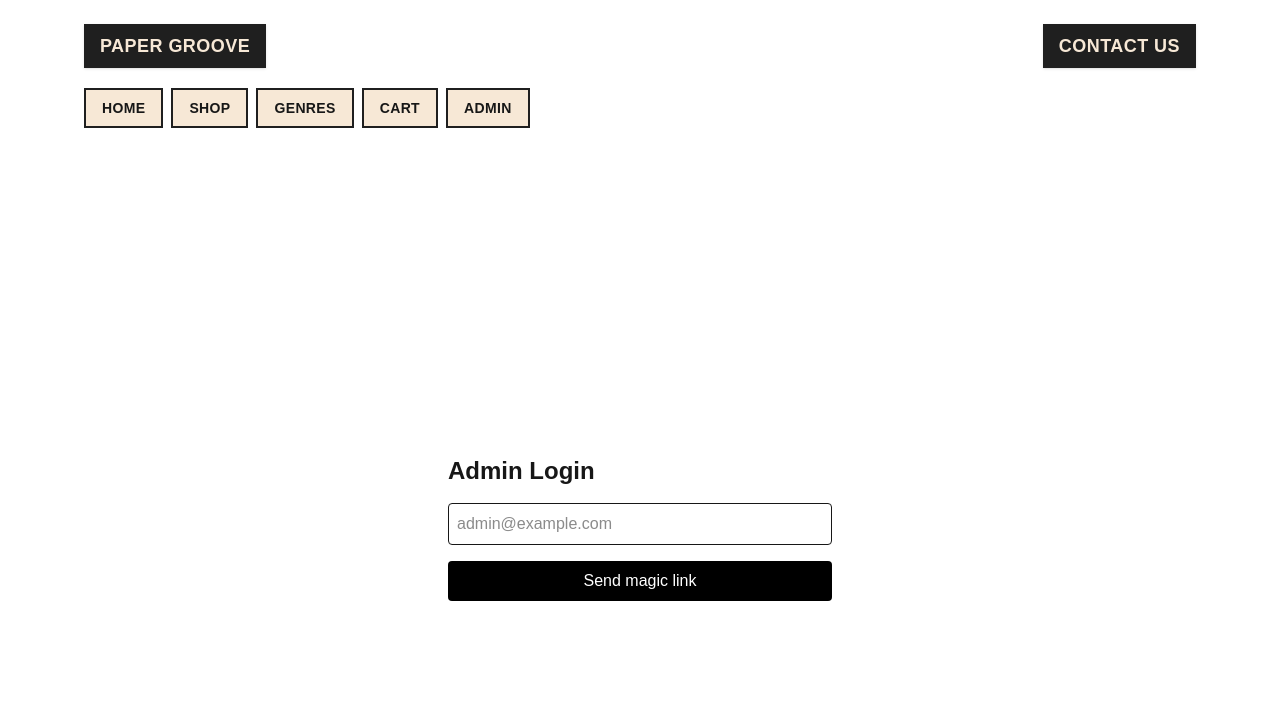
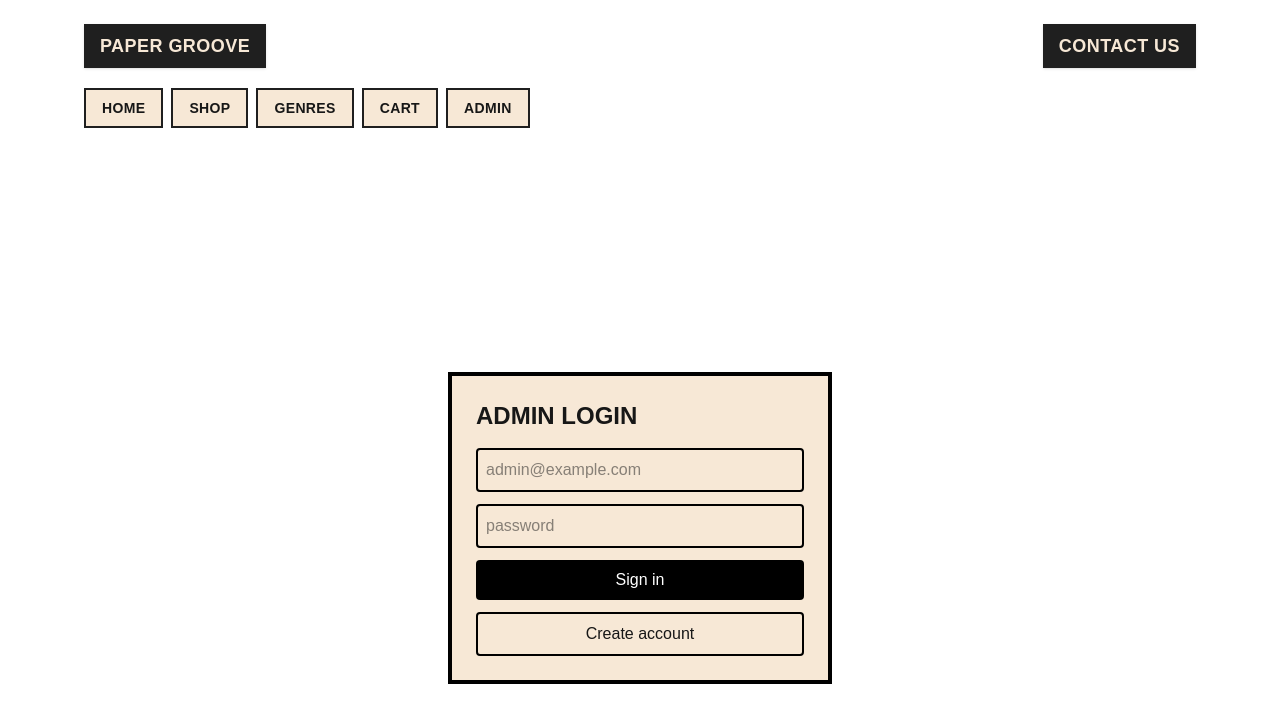
Before and after one commit to VictorA99-prog/SoftwareEng2026, a Next.js app: page /admin/login in a window 1280 px wide. Shown: the top 722 px of the page. Built offline with nearby package versions, Linux system fonts and the light colour scheme; no server answers.

Commit message:
pushing login admin page

```diff
--- a/app/admin/login/page.tsx
+++ b/app/admin/login/page.tsx
@@ -1,41 +1,169 @@
 "use client";
 
-import { useState } from "react";
+import { useEffect, useState } from "react";
 import { createClient } from "@/lib/supabase/client";
 
-export default function AdminLogin() {
+export default function AdminLoginPage() {
   const supabase = createClient();
+
   const [email, setEmail] = useState("");
+  const [password, setPassword] = useState("");
+  const [status, setStatus] = useState<string>("");
+  const [busy, setBusy] = useState(false);
+  const [userEmail, setUserEmail] = useState<string | null>(null);
+
+  async function refreshUser() {
+    const { data } = await supabase.auth.getUser();
+    setUserEmail(data.user?.email ?? null);
+  }
+
+  useEffect(() => {
+    refreshUser();
+    const { data: sub } = supabase.auth.onAuthStateChange(() => refreshUser());
+    return () => sub.subscription.unsubscribe();
+    // eslint-disable-next-line react-hooks/exhaustive-deps
+  }, []);
 
   async function signIn(e: React.FormEvent) {
     e.preventDefault();
-    const { error } = await supabase.auth.signInWithOtp({
-        email,
-        options: {
-          emailRedirectTo: `${window.location.origin}/auth/callback`,
-        },
+    if (busy) return;
+
+    setBusy(true);
+    setStatus("");
+
+    const { data, error } = await supabase.auth.signInWithPassword({
+      email: email.trim(),
+      password,
     });
 
+    if (error) {
+      setStatus(`Sign in failed: ${error.message}`);
+      setBusy(false);
+      return;
+    }
 
-    alert(error ? error.message : "Check your email for the login link.");
+    // Confirm session/user exists
+    const u = await supabase.auth.getUser();
+    if (!u.data.user) {
+      setStatus("Signed in, but session not ready. Refresh the page once.");
+      setBusy(false);
+      return;
+    }
+
+    setStatus("Signed in! Redirecting to /admin …");
+    window.location.assign("/admin");
+  }
+
+  async function signUp() {
+    if (busy) return;
+
+    setBusy(true);
+    setStatus("");
+
+    const { error } = await supabase.auth.signUp({
+      email: email.trim(),
+      password,
+    });
+
+    if (error) {
+      // This is the expected case if the account exists
+      if (error.message.toLowerCase().includes("already")) {
+        setStatus("Account already exists. Use Sign in.");
+      } else {
+        setStatus(`Sign up failed: ${error.message}`);
+      }
+      setBusy(false);
+      return;
+    }
+
+    setStatus("Account created. Now click Sign in.");
+    setBusy(false);
+  }
+
+  async function signOut() {
+    await supabase.auth.signOut();
+    setStatus("Signed out.");
+    setUserEmail(null);
+  }
+
+  // If already logged in, show the direct button
+  if (userEmail) {
+    return (
+      <div className="min-h-screen flex items-center justify-center p-6">
+        <div className="w-full max-w-sm space-y-4 border-4 border-black p-6 bg-[#F7E8D6]">
+          <h1 className="text-2xl font-black uppercase">Admin Login</h1>
+          <p className="font-semibold">Logged in as:</p>
+          <p className="break-all">{userEmail}</p>
+
+          <div className="flex gap-3">
+            <a
+              href="/admin"
+              className="inline-flex items-center rounded bg-black text-white px-4 py-2"
+            >
+              Go to Admin
+            </a>
+            <button
+              onClick={signOut}
+              className="inline-flex items-center rounded border-2 border-black px-4 py-2"
+            >
+              Sign out
+            </button>
+          </div>
+
+          {status ? (
+            <div className="text-sm border-2 border-black p-2">{status}</div>
+          ) : null}
+        </div>
+      </div>
+    );
   }
 
   return (
     <div className="min-h-screen flex items-center justify-center p-6">
-      <form onSubmit={signIn} className="w-full max-w-sm space-y-4">
-        <h1 className="text-2xl font-semibold">Admin Login</h1>
+      <div className="w-full max-w-sm space-y-4 border-4 border-black p-6 bg-[#F7E8D6]">
+        <h1 className="text-2xl font-black uppercase">Admin Login</h1>
+
+        <form className="space-y-3" onSubmit={signIn}>
           <input
-          className="w-full border rounded p-2"
+            className="w-full border-2 border-black rounded p-2"
+            value={email}
+            onChange={(e) => setEmail(e.target.value)}
+            placeholder="admin@example.com"
             type="email"
             required
-          placeholder="admin@example.com"
-          value={email}
-          onChange={(e) => setEmail(e.target.value)}
           />
-        <button className="w-full rounded bg-black text-white p-2">
-          Send magic link
+          <input
+            className="w-full border-2 border-black rounded p-2"
+            value={password}
+            onChange={(e) => setPassword(e.target.value)}
+            placeholder="password"
+            type="password"
+            required
+          />
+
+<button
+  type="submit"
+  onClick={() => console.log("SIGN IN CLICKED")}
+  className="w-full rounded bg-black text-white p-2"
+>
+  Sign in
+</button>
+
+
+          <button
+            type="button"
+            onClick={signUp}
+            disabled={busy}
+            className="w-full rounded border-2 border-black p-2 disabled:opacity-60"
+          >
+            Create account
           </button>
         </form>
+
+        {status ? (
+          <div className="text-sm border-2 border-black p-2">{status}</div>
+        ) : null}
+      </div>
     </div>
   );
 }
--- a/app/admin/page.tsx
+++ b/app/admin/page.tsx
@@ -7,8 +7,9 @@ export default function AdminLoginPage() {
   const supabase = createClient();
 
   const [email, setEmail] = useState("");
-  const [status, setStatus] = useState<string>("");
+  const [password, setPassword] = useState("");
   const [userEmail, setUserEmail] = useState<string | null>(null);
+  const [status, setStatus] = useState("");
 
   async function refreshUser() {
     const { data } = await supabase.auth.getUser();
@@ -17,41 +18,57 @@ export default function AdminLoginPage() {
 
   useEffect(() => {
     refreshUser();
-
-    const { data: sub } = supabase.auth.onAuthStateChange(() => {
-      refreshUser();
-    });
-
-    return () => {
-      sub.subscription.unsubscribe();
-    };
+    const { data: sub } = supabase.auth.onAuthStateChange(() => refreshUser());
+    return () => sub.subscription.unsubscribe();
     // eslint-disable-next-line react-hooks/exhaustive-deps
   }, []);
 
-  async function sendMagicLink(e: React.FormEvent) {
+  async function signIn(e: React.FormEvent) {
     e.preventDefault();
     setStatus("");
 
-    const { error } = await supabase.auth.signInWithOtp({
+    const { data, error } = await supabase.auth.signInWithPassword({
       email,
-      options: {
-        // sends them back to your site after clicking the email link
-        emailRedirectTo: `${window.location.origin}/admin`,
-      },
+      password,
+    });
+
+    if (error) {
+      setStatus(error.message);
+      return;
+    }
+
+    // Safety: ensure the user is actually available
+    const { data: userRes } = await supabase.auth.getUser();
+    if (!userRes.user) {
+      setStatus("Signed in, but session not ready. Refreshing…");
+    }
+
+    // Hard redirect so we don't depend on client router state
+    window.location.assign("/admin");
+  }
+
+  async function signUp(e: React.FormEvent) {
+    e.preventDefault();
+    setStatus("");
+
+    const { error } = await supabase.auth.signUp({
+      email,
+      password,
     });
 
     if (error) setStatus(error.message);
-    else setStatus("Magic link sent! Check your email.");
+    else setStatus("Account created. Now sign in.");
   }
 
   async function signOut() {
     await supabase.auth.signOut();
     setStatus("Signed out.");
+    setUserEmail(null);
   }
 
   return (
     <div className="min-h-screen flex items-center justify-center p-6">
-      <div className="w-full max-w-sm space-y-4 border-4 border-black p-6">
+      <div className="w-full max-w-sm space-y-4 border-4 border-black p-6 bg-[#F7E8D6]">
         <h1 className="text-2xl font-black uppercase">Admin Login</h1>
 
         {userEmail ? (
@@ -75,7 +92,7 @@ export default function AdminLoginPage() {
             </div>
           </>
         ) : (
-          <form onSubmit={sendMagicLink} className="space-y-3">
+          <form className="space-y-3" onSubmit={signIn}>
             <input
               className="w-full border-2 border-black rounded p-2"
               value={email}
@@ -84,8 +101,25 @@ export default function AdminLoginPage() {
               type="email"
               required
             />
+            <input
+              className="w-full border-2 border-black rounded p-2"
+              value={password}
+              onChange={(e) => setPassword(e.target.value)}
+              placeholder="password"
+              type="password"
+              required
+            />
+
             <button className="w-full rounded bg-black text-white p-2">
-              Send magic link
+              Sign in
+            </button>
+
+            <button
+              type="button"
+              onClick={signUp}
+              className="w-full rounded border-2 border-black p-2"
+            >
+              Create admin account
             </button>
           </form>
         )}
--- a/app/proxy.ts
+++ b/app/proxy.ts
@@ -21,7 +21,6 @@ export default async function proxy(request: NextRequest) {
     }
   );
 
-  // Refresh session if present
   await supabase.auth.getUser();
 
   return response;
```
Lines whose indentation alone changed are shown as unchanged.
